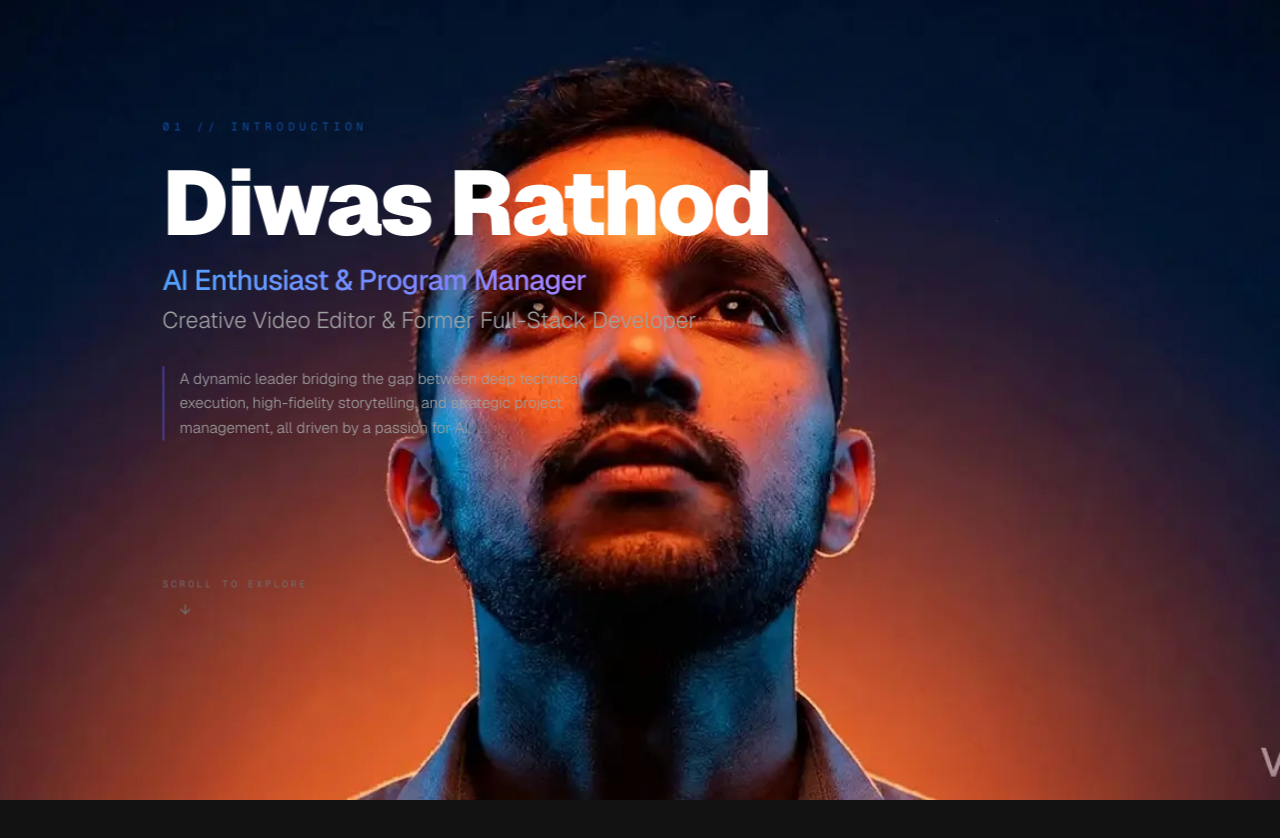
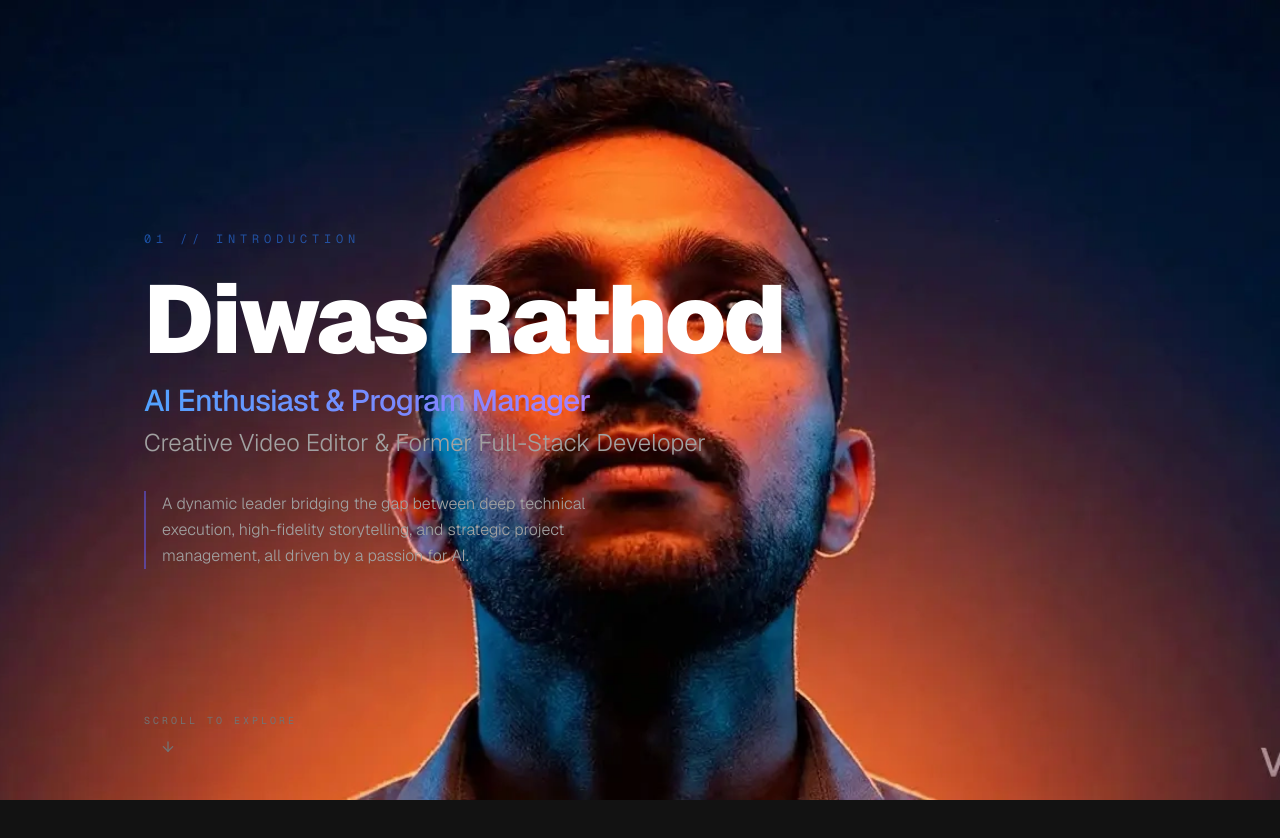
Before and after one commit to ItsMeDiwas/Personal-Website, a Next.js app: page / in a window 1280 px wide. Shown: the top 838 px of the page. Built offline with nearby package versions, Linux system fonts and the light colour scheme.

Commit message:
Fix: Synchronize scrolly Overlay scroll progress with canvas container for precise section transitions

```diff
--- a/src/components/Overlay.tsx
+++ b/src/components/Overlay.tsx
@@ -1,11 +1,16 @@
 "use client";
 
-import { useScroll, useTransform, motion } from "framer-motion";
+import { useScroll, useTransform, motion, MotionValue } from "framer-motion";
 import { ArrowDown } from "lucide-react";
 
-export default function Overlay() {
-  // Listen to global window scroll progress (synchronized with our 500vh parent)
-  const { scrollYProgress } = useScroll();
+interface OverlayProps {
+  scrollYProgress?: MotionValue<number>;
+}
+
+export default function Overlay({ scrollYProgress: passedScrollYProgress }: OverlayProps) {
+  // Listen to global window scroll progress as fallback
+  const { scrollYProgress: globalScrollYProgress } = useScroll();
+  const scrollYProgress = passedScrollYProgress || globalScrollYProgress;
 
   // Mappings for Section 1: Introduction (Center aligned)
   // Visible: 0 to 0.15, Fades out: 0.15 to 0.25
--- a/src/components/ScrollyCanvas.tsx
+++ b/src/components/ScrollyCanvas.tsx
@@ -1,6 +1,6 @@
 "use client";
 
-import { useEffect, useRef, useState } from "react";
+import React, { useEffect, useRef, useState } from "react";
 import { useScroll, useSpring, useTransform, useMotionValueEvent } from "framer-motion";
 
 interface ScrollyCanvasProps {
@@ -189,7 +189,12 @@ export default function ScrollyCanvas({ children }: ScrollyCanvasProps) {
       </div>
 
       {/* Text Parallax Overlay Content */}
-      {isPreloaded && children}
+      {isPreloaded && children && React.Children.map(children, child => {
+        if (React.isValidElement(child)) {
+          return React.cloneElement(child, { scrollYProgress } as any);
+        }
+        return child;
+      })}
     </div>
   );
 }
```
